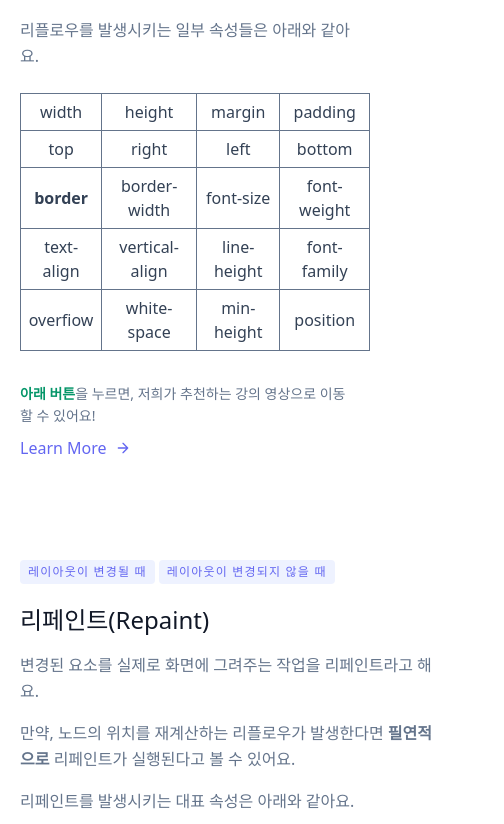
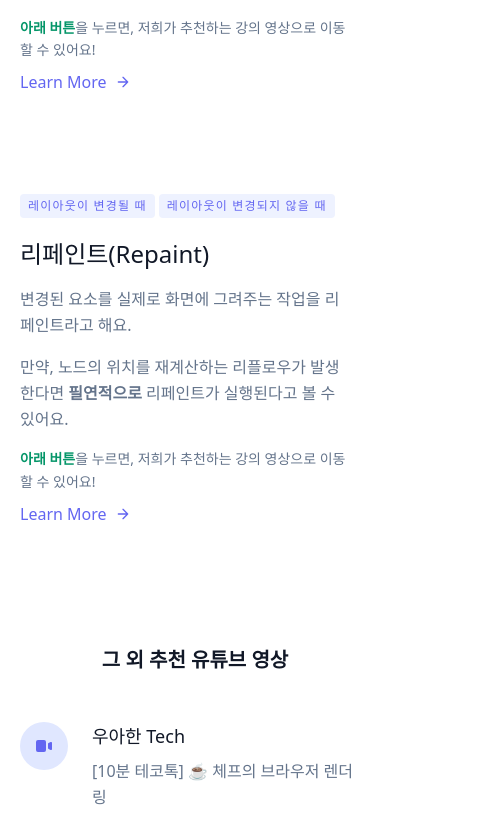
Before and after one commit to Lee-Sang-Beom/nextjs_and_notion, a Next.js app: page /web_basic/rendering in a window 390 px wide. Shown: the part 5060-5884 px from the top of the page, 504 px wide, since content can reach past the window. Built offline with nearby package versions, Linux system fonts and the light colour scheme.

Commit message:
Fixed the problem that the theme width does not match in the mobile environment

```diff
--- a/pages/web_basic/rendering.tsx
+++ b/pages/web_basic/rendering.tsx
@@ -386,10 +386,10 @@ export default function Rendering() {
                   {`생성된 DOM 요소의 레이아웃 수치(너비, 높이, 위치 등) 변경 시 영향을 받은 모든 노드의 위치를 다시 계산하는 과정을 의미해요. `}
                   <span className="font-bold">{`레이아웃 단계`}</span>{`를 다시 수행하는 것으로 생각할 수 있어요.`}
                 </p>
-                <p className="leading-relaxed mb-2">
+                <p className="leading-relaxed mb-2 hidden md:block">
                   {`리플로우를 발생시키는 일부 속성들은 아래와 같아요.`}
                 </p>
-                <table className="table_set">
+                <table className="table_set hidden md:table">
                   <tbody>
                     <tr>
                       <td>{`width`}</td>
@@ -430,7 +430,7 @@ export default function Rendering() {
 
 
               </div>
-              <div className="p-12 md:w-1/2 flex flex-col items-start">
+              <div className="p-12 md:w-1/2 flex flex-col md:flex-none items-start">
                 <div className="flex flex-wrap flex-row flex-shrink-0">
                   <span className="block ml-0 m-1 py-1 px-2 rounded bg-indigo-50 text-indigo-500 text-xs font-medium tracking-widest text-center dark:bg-slate-600 dark:text-slate-300 hover:font-semibold">레이아웃이 변경될 때</span>
                   <span className="block ml-0 m-1 py-1 px-2 rounded bg-indigo-50 text-indigo-500 text-xs font-medium tracking-widest text-center dark:bg-slate-600 dark:text-slate-300 hover:font-semibold">레이아웃이 변경되지 않을 때 </span>
@@ -442,10 +442,10 @@ export default function Rendering() {
                 <p className="leading-relaxed mb-4">
                   {`만약, 노드의 위치를 재계산하는 리플로우가 발생한다면 `}<span className="font-bold">{`필연적으로`}</span> {`리페인트가 실행된다고 볼 수 있어요. `}
                 </p>
-                <p className="leading-relaxed mb-2">
+                <p className="leading-relaxed mb-2 hidden md:block">
                   {`리페인트를 발생시키는 대표 속성은 아래와 같아요.`}
                 </p>
-                <table className="table_set">
+                <table className="table_set hidden md:table">
                   <tbody>
                     <tr>
                       <td>{`background`}</td>
--- a/styles/globals.css
+++ b/styles/globals.css
@@ -1,6 +1,14 @@
 @tailwind base;
 @tailwind components;
 @tailwind utilities;
+
+/*css 초기화*/
+*{
+    margin: 0;
+    padding: 0;
+    box-sizing: border-box;
+}
+
 
 /* tailwind css 적용을 위해서는, @apply 사용 */
 .bg-primary { /* 해당 class명을 layout에서 참조시 자동적용*/
@@ -57,6 +65,6 @@ p {
 
 .table_set tbody tr td{
    @apply p-1.5 text-center text-slate-700 dark:text-slate-200
-   border border-slate-500 dark:border-slate-400
+   border border-slate-500 dark:border-slate-400 text-xs overflow-hidden
 
 }
```
